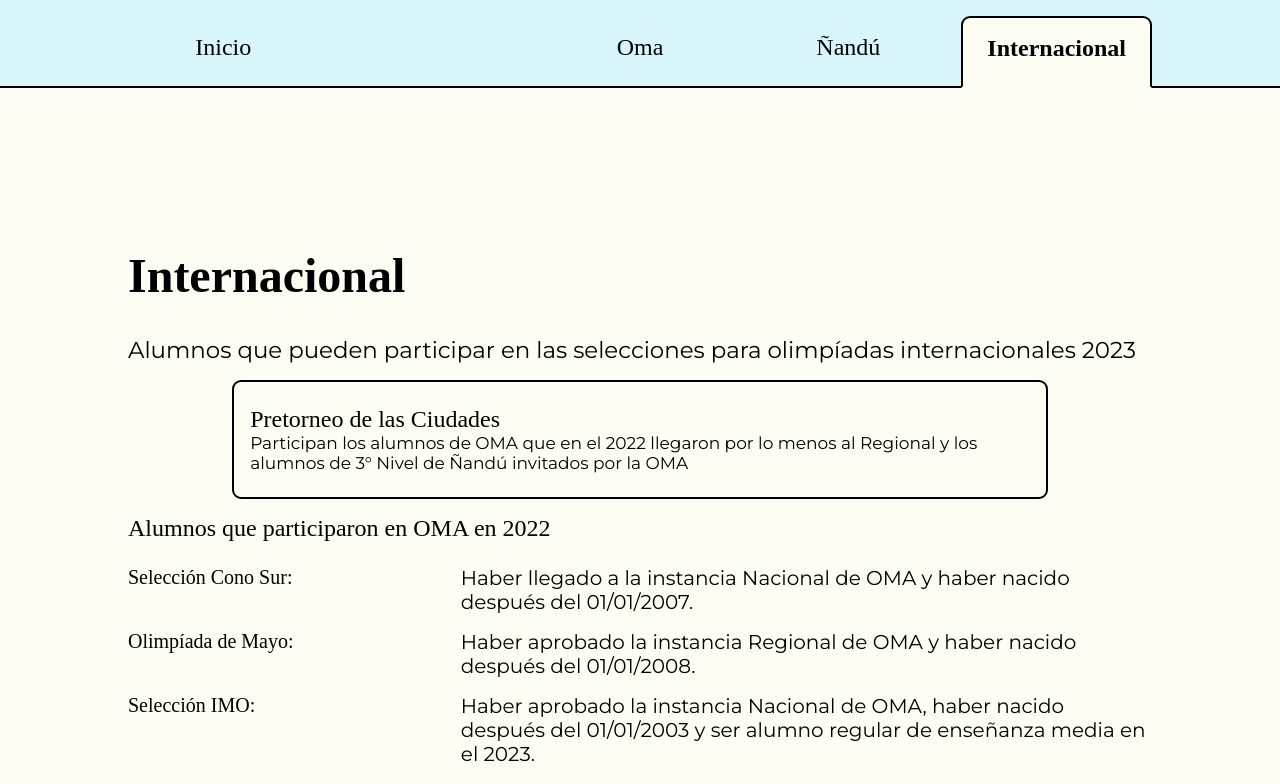
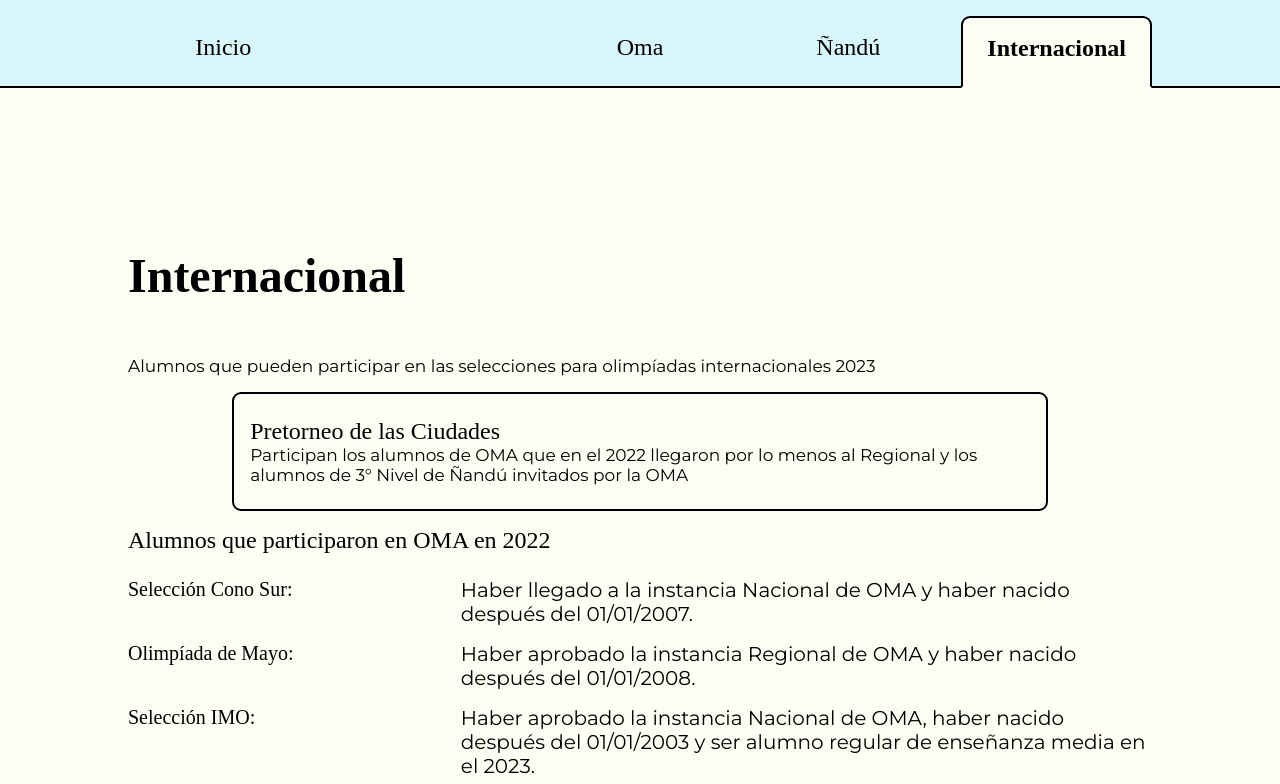
Before and after one commit to JZylber/oma-san-isidro, a Next.js app: page /internacional in a window 1280 px wide. Shown: the top 784 px of the page. Built offline with nearby package versions, Linux system fonts and the light colour scheme; a web font is replaced by a local one.

Commit message:
fix(international): minor style tweaks

```diff
--- a/pages/internacional.tsx
+++ b/pages/internacional.tsx
@@ -47,7 +47,7 @@
         </Head>
         <Layout>
             <h1 className={styles.title}>Internacional</h1>
-            <p className={styles.description}> Alumnos que pueden participar en las selecciones para olimpíadas internacionales 2023</p>
+            <p className={[styles.description,styles.description_text].join(" ")}> Alumnos que pueden participar en las selecciones para olimpíadas internacionales 2023</p>
             <div className={[styles.rounded_box,styles.middle_columns].join(" ")}>
                 <h3>Pretorneo de las Ciudades</h3>
                 <p>Participan los alumnos de OMA que en el 2022 llegaron por lo menos al Regional y los alumnos de  3° Nivel de Ñandú invitados por la OMA</p>
@@ -109,8 +109,7 @@
             </div>
             <div className={styles.category}>
                 <h2 className={styles.category_title}>Alumnos que participaron en Ñandú en 2022</h2>
-                <p className={styles.nandu_text}>Pueden Participar en la Olimpíada de Mayo aquellos alumnos que aprobaron el Regional y nacieron después del 01/01/2008</p>
-            </div>
+                <p className={styles.description_text}>Pueden Participar en la Olimpíada de Mayo aquellos alumnos que aprobaron el Regional y nacieron después del 01/01/2008</p>
                 <div className={styles.table_container}>
                     <table className={[styles.table,styles.middle_columns].join(" ")}>
                         <thead className={styles.table_header}>
@@ -125,6 +124,7 @@
                         </tbody>
                     </table>
                 </div>
+            </div>
         </Layout>
         </>
         )
--- a/pages/styles/International.module.scss
+++ b/pages/styles/International.module.scss
@@ -16,24 +16,8 @@
   }
 
 .description{
-    @include shared.font-montserrat(400);
-    @include shared.mobile-only{
-        font-size: shared.$mobileXspacing * 1.78;
-        line-height: shared.$mobileXspacing * 2;
-    }
-    @include shared.tablet-only{
+    @include shared.not-mobile{
         grid-column: 1/-1;
-        font-size: shared.$tabletXspacing * 1.96 ;
-        line-height:  2*shared.$tabletXspacing;
-    }
-    @include shared.desktop-only {
-        grid-column: 1/-1;
-        font-size: shared.$desktopXspacing * 3.225;
-        line-height: shared.$desktopXspacing * 4;
-    }
-    @include shared.largest {
-        font-size: (shared.$desktopXlargest/180)  * 3.125;
-        line-height: (shared.$desktopXlargest/180)  * 4;
     }
 }
 
@@ -145,6 +129,7 @@
         overflow-x: auto;
         white-space: nowrap;
         width: 100%;
+        margin-top: 1.6rem;
     }
     border-spacing: 0;
     width:100%;
@@ -207,7 +192,7 @@
     }
 }
 
-.nandu_text {
+.description_text {
     margin-top: 2rem;
     @include shared.font-montserrat(300);
     @include shared.mobile-only {
```
Lines whose indentation alone changed are shown as unchanged.
